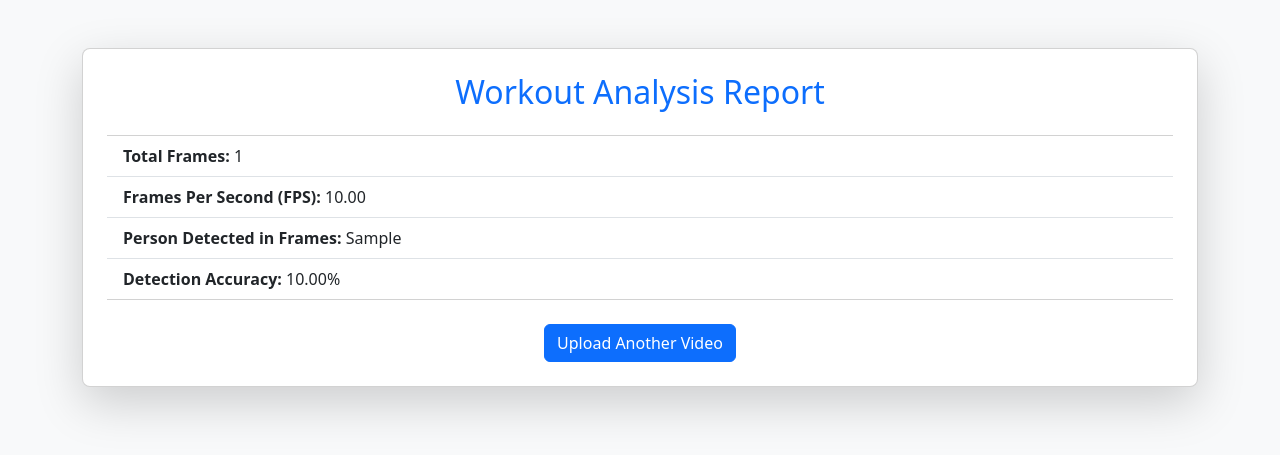
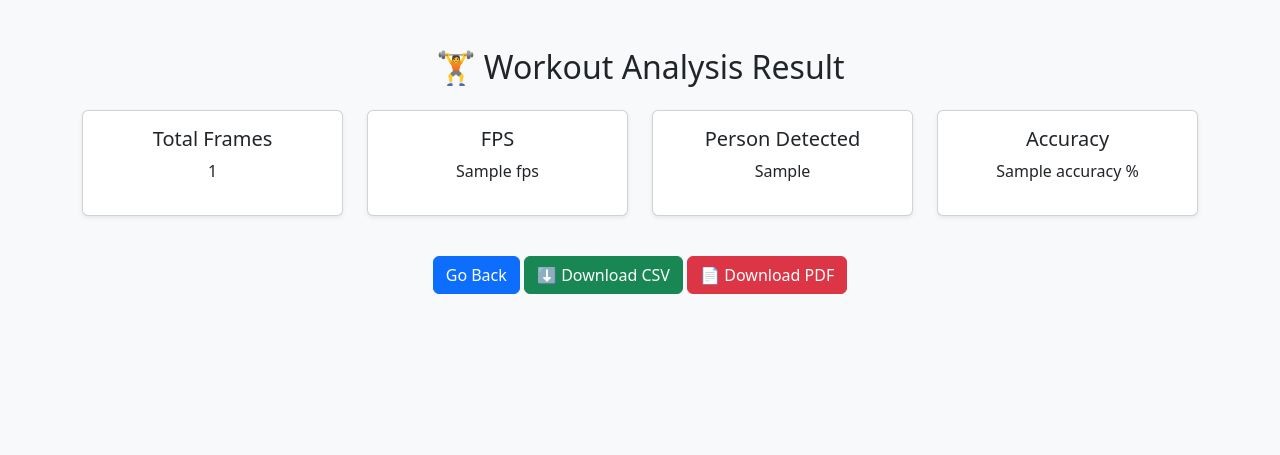
Before and after one commit to ashish-29-2003/AI-Fitness-Coach, a Flask app: template templates/result.html in a window 1280 px wide. Shown: the top 455 px of the page. Run offline with Flask 3, Linux system fonts and the light colour scheme; the template is opened without the code that fills it: most values are stand-ins (such as "Sample title", 1, 10 or a date in 2020).

Commit message:
Added processed video with landmarks, snapshot in PDF, and download video feature

```diff
--- a/app.py
+++ b/app.py
@@ -1,7 +1,12 @@
-from flask import Flask, request, render_template
+from flask import Flask, request, render_template, send_file
 import os
 import cv2
 import mediapipe as mp
+import csv
+import matplotlib.pyplot as plt
+from reportlab.lib.pagesizes import letter
+from reportlab.pdfgen import canvas
+from reportlab.lib.utils import ImageReader
 
 app = Flask(__name__)
 UPLOAD_FOLDER = "uploads"
@@ -9,6 +14,7 @@ app.config["UPLOAD_FOLDER"] = UPLOAD_FOLDER
 os.makedirs(UPLOAD_FOLDER, exist_ok=True)
 
 mp_pose = mp.solutions.pose
+mp_drawing = mp.solutions.drawing_utils
 
 @app.route("/")
 def index():
@@ -32,28 +38,138 @@ def upload():
 
     frame_count = int(cap.get(cv2.CAP_PROP_FRAME_COUNT))
     fps = cap.get(cv2.CAP_PROP_FPS)
+    width = int(cap.get(cv2.CAP_PROP_FRAME_WIDTH))
+    height = int(cap.get(cv2.CAP_PROP_FRAME_HEIGHT))
+
+    # Output video with landmarks
+    processed_video_path = os.path.join(app.config["UPLOAD_FOLDER"], "processed_video.mp4")
+    fourcc = cv2.VideoWriter_fourcc(*"mp4v")
+    out = cv2.VideoWriter(processed_video_path, fourcc, fps, (width, height))
+
     detected_frames = 0
+    accuracy_over_time = []
+    snapshot_saved = False
+    snapshot_path = os.path.join(app.config["UPLOAD_FOLDER"], "snapshot.png")
 
     with mp_pose.Pose(static_image_mode=False, min_detection_confidence=0.5) as pose:
+        frame_idx = 0
         while True:
             ret, frame = cap.read()
             if not ret:
                 break
+            frame_idx += 1
+
             rgb = cv2.cvtColor(frame, cv2.COLOR_BGR2RGB)
             results = pose.process(rgb)
+
             if results.pose_landmarks:
                 detected_frames += 1
+                mp_drawing.draw_landmarks(frame, results.pose_landmarks, mp_pose.POSE_CONNECTIONS)
+
+            # Save snapshot at middle frame
+            if not snapshot_saved and frame_idx == frame_count // 2:
+                cv2.imwrite(snapshot_path, frame)
+                snapshot_saved = True
+
+            out.write(frame)
+            accuracy_over_time.append(round((detected_frames / frame_idx) * 100, 2))
 
     cap.release()
+    out.release()
+
     accuracy = round((detected_frames / frame_count) * 100, 2)
 
-    return render_template(
-        "result.html",
-        frame_count=frame_count,
-        fps=round(fps, 2),
-        detected_frames=detected_frames,
-        accuracy=accuracy
-    )
+    # Save results in global variable
+    global analysis_result
+    analysis_result = {
+        "frame_count": frame_count,
+        "fps": round(fps, 2),
+        "detected_frames": detected_frames,
+        "accuracy": accuracy,
+        "accuracy_over_time": accuracy_over_time,
+        "processed_video_path": processed_video_path,
+        "snapshot_path": snapshot_path
+    }
+
+    return render_template("result.html", **analysis_result)
+
+@app.route("/download_csv")
+def download_csv():
+    global analysis_result
+    filepath = os.path.join(app.config["UPLOAD_FOLDER"], "analysis_result.csv")
+
+    with open(filepath, mode="w", newline="") as file:
+        writer = csv.writer(file)
+        writer.writerow(["Total Frames", "FPS", "Detected Frames", "Accuracy (%)"])
+        writer.writerow([
+            analysis_result["frame_count"],
+            analysis_result["fps"],
+            analysis_result["detected_frames"],
+            analysis_result["accuracy"]
+        ])
+
+    return send_file(filepath, as_attachment=True)
+
+@app.route("/download_pdf")
+def download_pdf():
+    global analysis_result
+    filepath = os.path.join(app.config["UPLOAD_FOLDER"], "analysis_report.pdf")
+
+    # Accuracy chart
+    plt.figure()
+    plt.plot(range(1, len(analysis_result["accuracy_over_time"]) + 1),
+             analysis_result["accuracy_over_time"],
+             color='blue', label="Accuracy")
+    plt.xlabel("Frame")
+    plt.ylabel("Accuracy (%)")
+    plt.title("Detection Accuracy Over Time")
+    plt.legend()
+    chart_path = os.path.join(app.config["UPLOAD_FOLDER"], "accuracy_chart.png")
+    plt.savefig(chart_path)
+    plt.close()
+
+    # Create PDF
+    c = canvas.Canvas(filepath, pagesize=letter)
+    width, height = letter
+
+    c.setFont("Helvetica-Bold", 20)
+    c.drawCentredString(width / 2, height - 80, "Workout Analysis Report")
+
+    c.setFont("Helvetica", 12)
+    c.drawCentredString(width / 2, height - 110, "Generated by AI Fitness Coach")
+    c.line(50, height - 120, width - 50, height - 120)
+
+    # Report data
+    c.setFont("Helvetica", 14)
+    y = height - 160
+    c.drawString(80, y, f"Total Frames: {analysis_result['frame_count']}")
+    y -= 30
+    c.drawString(80, y, f"FPS: {analysis_result['fps']}")
+    y -= 30
+    c.drawString(80, y, f"Person Detected Frames: {analysis_result['detected_frames']}")
+    y -= 30
+    c.drawString(80, y, f"Accuracy: {analysis_result['accuracy']} %")
+
+    # Insert chart
+    y -= 220
+    if os.path.exists(chart_path):
+        c.drawImage(ImageReader(chart_path), 80, y, width=450, height=200)
+
+    # Insert snapshot
+    y -= 250
+    if os.path.exists(analysis_result["snapshot_path"]):
+        c.drawImage(ImageReader(analysis_result["snapshot_path"]), 80, y, width=450, height=250)
+
+    c.setFont("Helvetica-Oblique", 10)
+    c.drawCentredString(width / 2, 50, "This report was auto-generated.")
+
+    c.save()
+    return send_file(filepath, as_attachment=True)
+
+@app.route("/download_video")
+def download_video():
+    global analysis_result
+    return send_file(analysis_result["processed_video_path"], as_attachment=True)
 
 if __name__ == "__main__":
     app.run(debug=True)
--- a/templates/result.html
+++ b/templates/result.html
@@ -6,19 +6,47 @@
     <link href="https://cdn.jsdelivr.net/npm/bootstrap@5.3.0/dist/css/bootstrap.min.css" rel="stylesheet">
 </head>
 <body class="bg-light">
+
     <div class="container mt-5">
-    <div class="card shadow-lg p-4 rounded-3">
-      <h2 class="text-center text-primary mb-4">Workout Analysis Report</h2>
-      <ul class="list-group list-group-flush">
-        <li class="list-group-item"><b>Total Frames:</b> {{ frame_count }}</li>
-        <li class="list-group-item"><b>Frames Per Second (FPS):</b> {{ "%.2f"|format(fps) }}</li>
-        <li class="list-group-item"><b>Person Detected in Frames:</b> {{ detected_frames }}</li>
-        <li class="list-group-item"><b>Detection Accuracy:</b> {{ "%.2f"|format(accuracy) }}%</li>
-      </ul>
-      <div class="text-center mt-4">
-        <a href="/" class="btn btn-primary">Upload Another Video</a>
+        <h2 class="text-center mb-4">🏋️ Workout Analysis Result</h2>
+
+        <div class="row text-center">
+            <div class="col-md-3">
+                <div class="card shadow-sm p-3 mb-3">
+                    <h5>Total Frames</h5>
+                    <p>{{ frame_count }}</p>
+                </div>
+            </div>
+            <div class="col-md-3">
+                <div class="card shadow-sm p-3 mb-3">
+                    <h5>FPS</h5>
+                    <p>{{ fps }}</p>
+                </div>
+            </div>
+            <div class="col-md-3">
+                <div class="card shadow-sm p-3 mb-3">
+                    <h5>Person Detected</h5>
+                    <p>{{ detected_frames }}</p>
+                </div>
+            </div>
+            <div class="col-md-3">
+                <div class="card shadow-sm p-3 mb-3">
+                    <h5>Accuracy</h5>
+                    <p>{{ accuracy }} %</p>
                 </div>
             </div>
         </div>
+
+        <div class="text-center mt-4">
+
+
+    <a href="/" class="btn btn-primary">Go Back</a>
+    <a href="/download_csv" class="btn btn-success">⬇ Download CSV</a>
+    <a href="/download_pdf" class="btn btn-danger">📄 Download PDF</a>
+</div>
+
+        </div>
+    </div>
+
 </body>
 </html>
--- /dev/null
+++ b/uploads/analysis_result.csv
@@ -0,0 +1,2 @@
+Total Frames,FPS,Detected Frames,Accuracy (%)
+146,23.98,146,100.0
```
Also changed, not shown: requirements.txt (+1 -7 lines), templates/index.html (+6 -9 lines), static/accuracy_plot.png (added), uploads/accuracy_chart.png (added), uploads/snapshot.png (added), 6 other files. Lines whose indentation alone changed are shown as unchanged.
